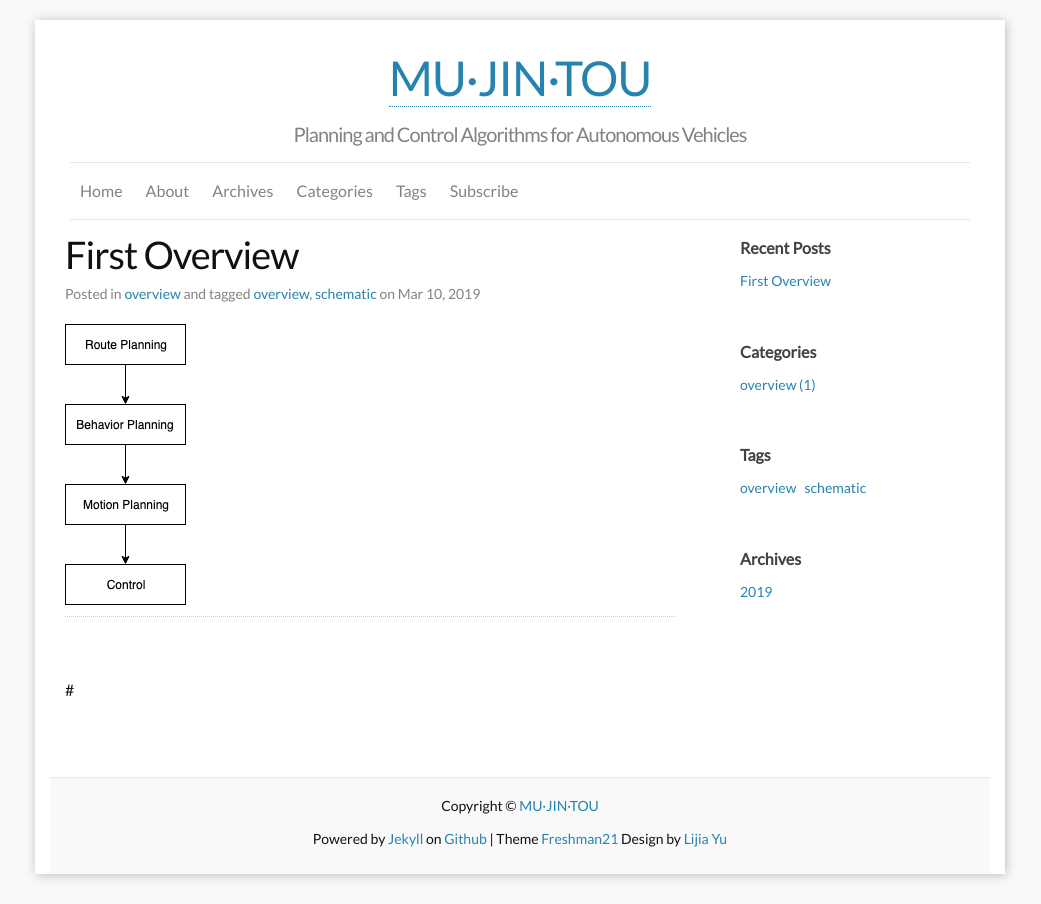
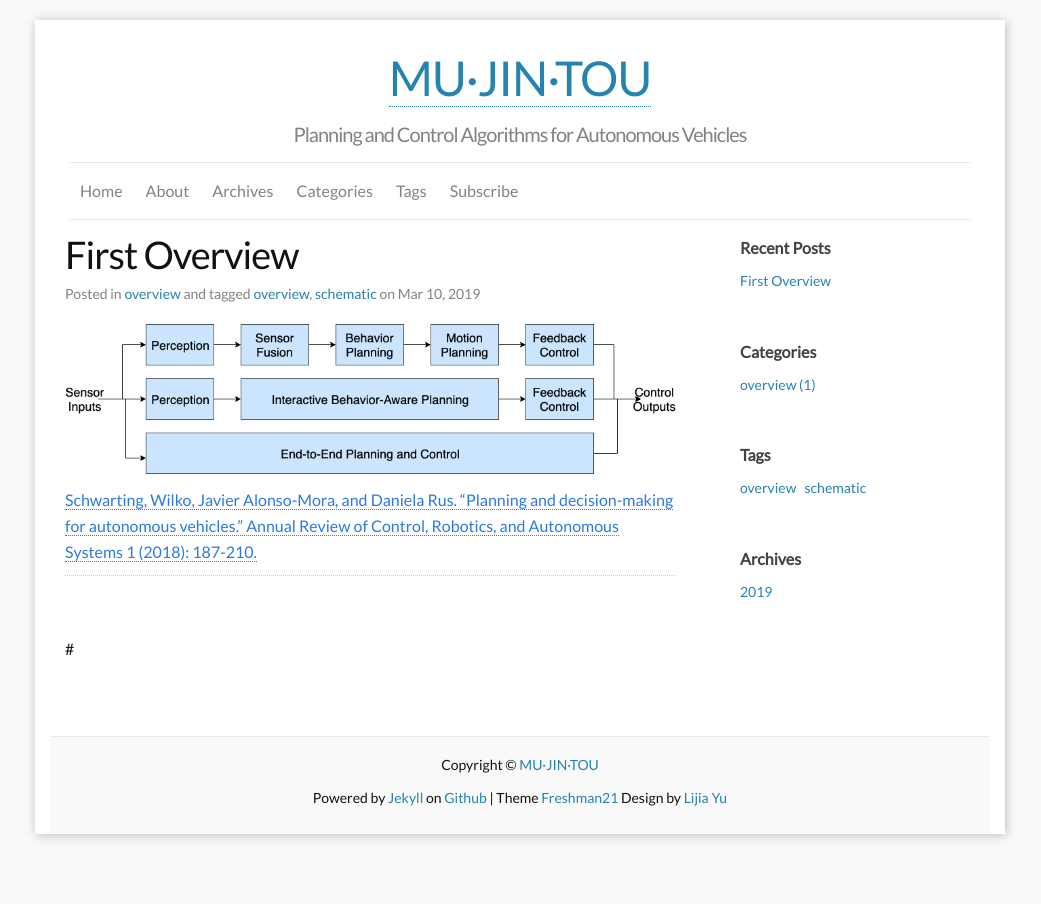
Before and after one commit to intonomos/blog, a Jekyll site: the page built from _posts/2019-03-10-First-Overview.md, in a window 1280 px wide. Shown: the whole page, without its empty margins (120-1161 px from the left). Built offline with Jekyll 4.4.1, drawn with Linux system fonts in a browser that asks for light colours; comment, search, counter and statistics services are not loaded.

Commit message:
post update

```diff
--- a/_posts/2019-03-10-First-Overview.md
+++ b/_posts/2019-03-10-First-Overview.md
@@ -8,3 +8,5 @@ comments: no
 ---
 
 ![planning and control overview](http://intonomos.com/blog/assets/pnc_overview.png)
+
+[Schwarting, Wilko, Javier Alonso-Mora, and Daniela Rus. "Planning and decision-making for autonomous vehicles." Annual Review of Control, Robotics, and Autonomous Systems 1 (2018): 187-210.](https://www.annualreviews.org/doi/full/10.1146/annurev-control-060117-105157)
```
Also changed, not shown: assets/pnc_overview.png.
